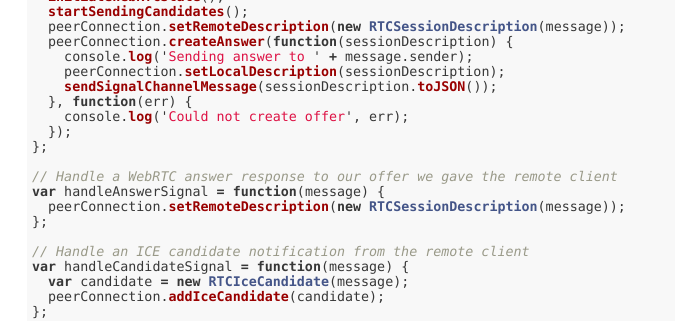
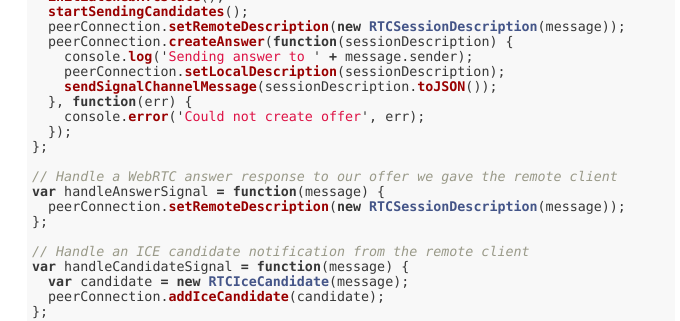
Before and after one commit to chrisfosterelli/chrisfosterelli.github.io, a Jekyll site: the page built from _posts/2014-11-19-getting-started-with-webrtc-data-channels.md, in a window 1280 px wide and 900 px high, scrolled down 1308 px. Shown: the part 151-472 px from the top of the window, without its empty margins (288-968 px from the left). Built offline with Jekyll 4.4.1, drawn with Linux system fonts in a browser that asks for light colours; some web fonts are replaced.

Commit message:
Use error, not log

```diff
--- a/_posts/2014-11-19-getting-started-with-webrtc-data-channels.md
+++ b/_posts/2014-11-19-getting-started-with-webrtc-data-channels.md
@@ -79,7 +79,7 @@ var handleOfferSignal = function(message) {
     peerConnection.setLocalDescription(sessionDescription);
     sendSignalChannelMessage(sessionDescription.toJSON());
   }, function(err) {
-    console.log('Could not create offer', err);
+    console.error('Could not create offer', err);
   });
 };
 
@@ -183,7 +183,7 @@ var connect = function() {
     peerConnection.setLocalDescription(sessionDescription);
     sendSignalChannelMessage(sessionDescription.toJSON());
   }, function(err) {
-    console.log('Could not create offer', err);
+    console.error('Could not create offer', err);
   });
 };
 
--- a/file/getting-started-with-webrtc-data-channels/webrtc.js
+++ b/file/getting-started-with-webrtc-data-channels/webrtc.js
@@ -64,7 +64,7 @@ var handleOfferSignal = function(message) {
     peerConnection.setLocalDescription(sessionDescription);
     sendSignalChannelMessage(sessionDescription.toJSON());
   }, function(err) {
-    console.log('Could not create offer', err);
+    console.error('Could not create offer', err);
   });
 };
 
@@ -168,7 +168,7 @@ var connect = function() {
     peerConnection.setLocalDescription(sessionDescription);
     sendSignalChannelMessage(sessionDescription.toJSON());
   }, function(err) {
-    console.log('Could not create offer', err);
+    console.error('Could not create offer', err);
   });
 };
 
```
